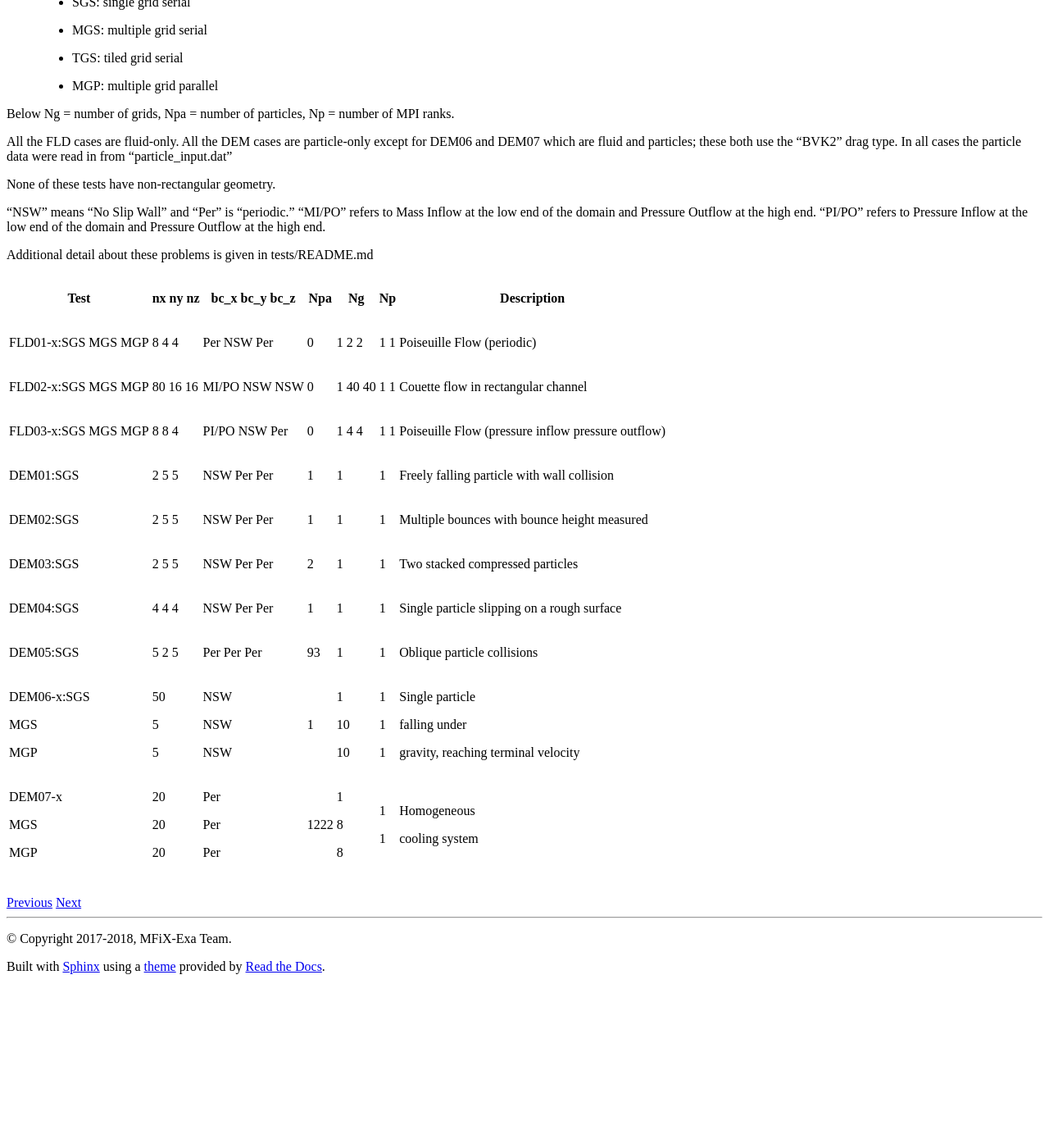
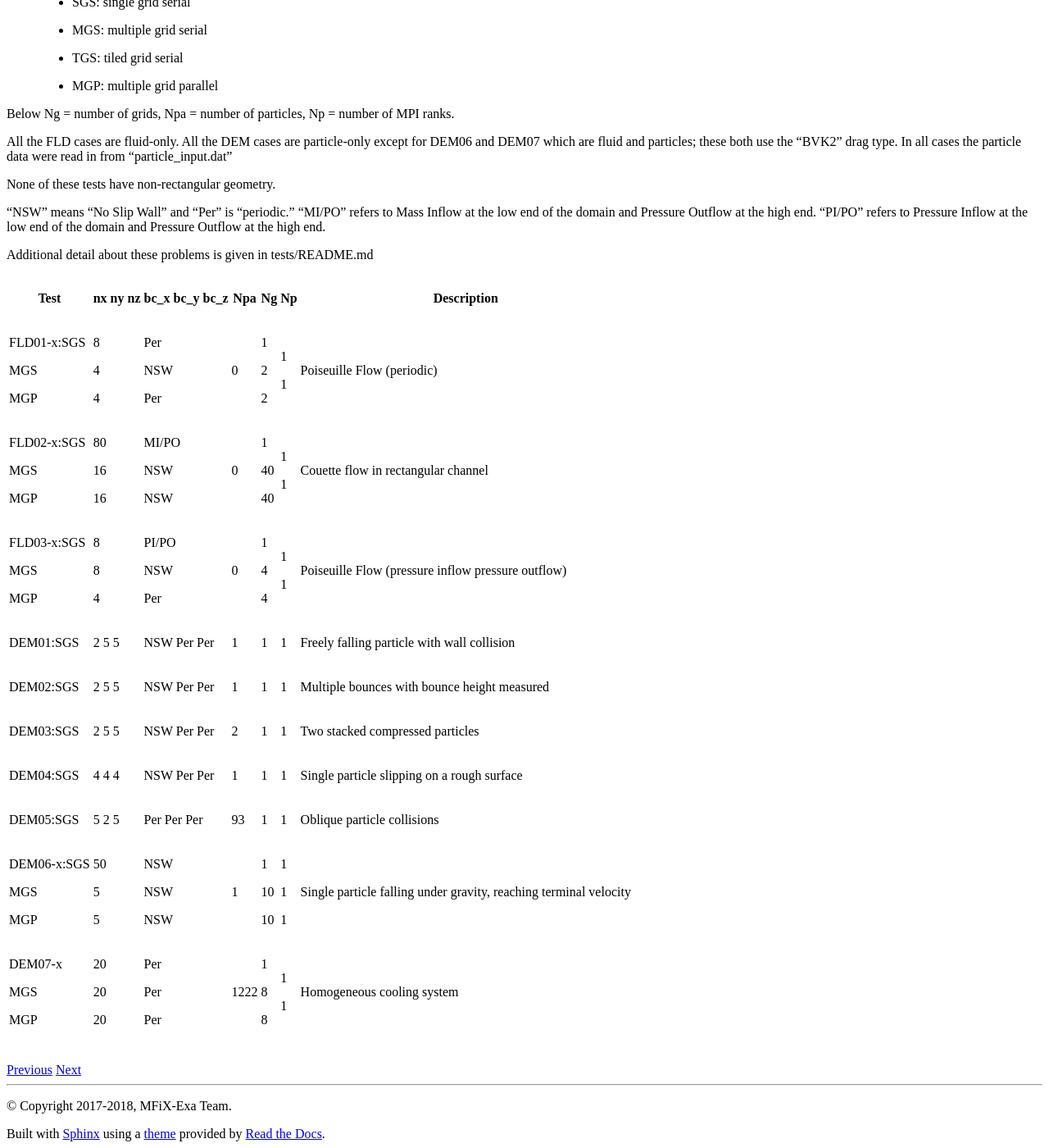
Before and after one commit to mwm126/MFIX-Exa, a Sphinx documentation site: the page built from docs/source/CITests.rst, in a window 1280 px wide and 1400 px high, scrolled down 566 px. Shown: the whole window at 82% size. Built offline with Sphinx 7.4.7 and the Read the Docs theme 2.0.0, drawn with Linux system fonts in a browser that asks for light colours; pages that are not in the unit, such as notebooks, are missing from menus; before the commit the page ends 1762 px from its top, so only the background shows below that.

Commit message:
formatting

```diff
--- a/docs/source/CITests.rst
+++ b/docs/source/CITests.rst
@@ -41,16 +41,22 @@
 |                   | nz | bc_z  |        |    |    |                      |
 +===================+====+=======+========+====+====+======================+
 | FLD01-x:SGS       | 8  | Per   | 0      | 1  | 1  | Poiseuille Flow      |
-| MGS               | 4  | NSW   |        | 2  | 1  | (periodic)           |
+|                   |    |       |        |    |    | (periodic)           |
+| MGS               | 4  | NSW   |        | 2  | 1  |                      |
+|                   |    |       |        |    |    |                      |
 | MGP               | 4  | Per   |        | 2  |    |                      |
 +-------------------+----+-------+--------+----+----+----------------------+
 | FLD02-x:SGS       | 80 | MI/PO | 0      | 1  | 1  | Couette flow in      |
-| MGS               | 16 | NSW   |        | 40 | 1  | rectangular channel  |
+|                   |    |       |        |    |    | rectangular channel  |
+| MGS               | 16 | NSW   |        | 40 | 1  |                      |
+|                   |    |       |        |    |    |                      |
 | MGP               | 16 | NSW   |        | 40 |    |                      |
 +-------------------+----+-------+--------+----+----+----------------------+
 | FLD03-x:SGS       | 8  | PI/PO | 0      | 1  | 1  | Poiseuille Flow      |
-| MGS               | 8  | NSW   |        | 4  | 1  | (pressure inflow     |
-| MGP               | 4  | Per   |        | 4  |    | pressure outflow)    |
+|                   |    |       |        |    |    | (pressure inflow     |
+| MGS               | 8  | NSW   |        | 4  | 1  | pressure outflow)    |
+|                   |    |       |        |    |    |                      |
+| MGP               | 4  | Per   |        | 4  |    |                      |
 +-------------------+----+-------+--------+----+----+----------------------+
 | DEM01:SGS         | 2  | NSW   | 1      | 1  | 1  | Freely falling       |
 |                   | 5  | Per   |        |    |    | particle with        |
@@ -73,15 +79,14 @@
 |                   | 5  | Per   |        |    |    |                      |
 +-------------------+----+-------+--------+----+----+----------------------+
 | DEM06-x:SGS       | 50 | NSW   | 1      | 1  | 1  | Single particle      |
-|                   |    |       |        |    |    |                      |
-| MGS               | 5  | NSW   |        | 10 | 1  | falling under        |
-|                   |    |       |        |    |    |                      |
-| MGP               | 5  | NSW   |        | 10 | 1  | gravity, reaching    |
+|                   |    |       |        |    |    | falling under        |
+| MGS               | 5  | NSW   |        | 10 | 1  | gravity, reaching    |
 |                   |    |       |        |    |    | terminal velocity    |
+| MGP               | 5  | NSW   |        | 10 | 1  |                      |
 +-------------------+----+-------+--------+----+----+----------------------+
 | DEM07-x           | 20 | Per   | 1222   | 1  | 1  | Homogeneous          |
-|                   |    |       |        |    |    |                      |
-| MGS               | 20 | Per   |        | 8  | 1  | cooling system       |
+|                   |    |       |        |    |    | cooling system       |
+| MGS               | 20 | Per   |        | 8  | 1  |                      |
 |                   |    |       |        |    |    |                      |
 | MGP               | 20 | Per   |        | 8  |    |                      |
 +-------------------+----+-------+--------+----+----+----------------------+
```
